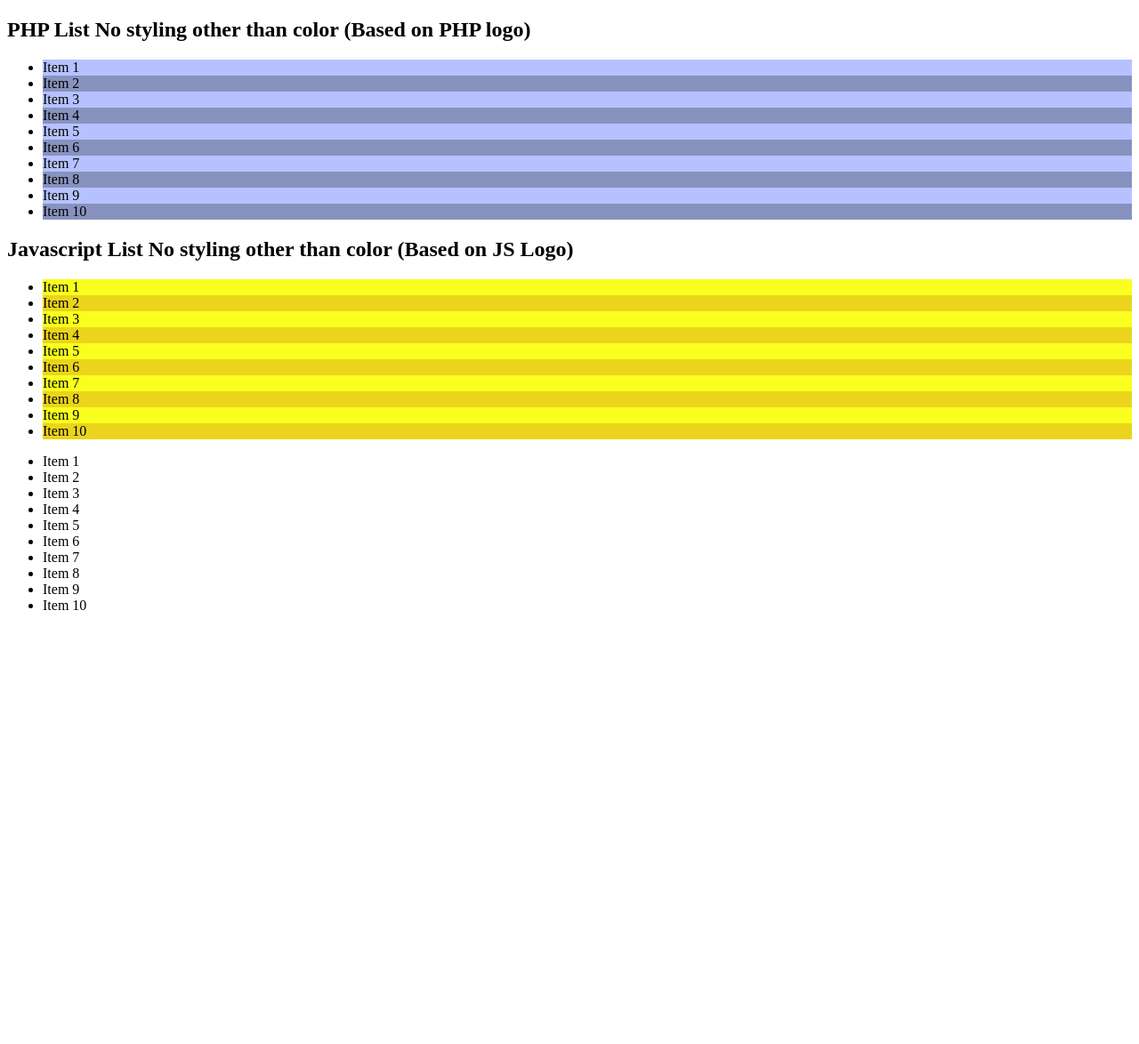
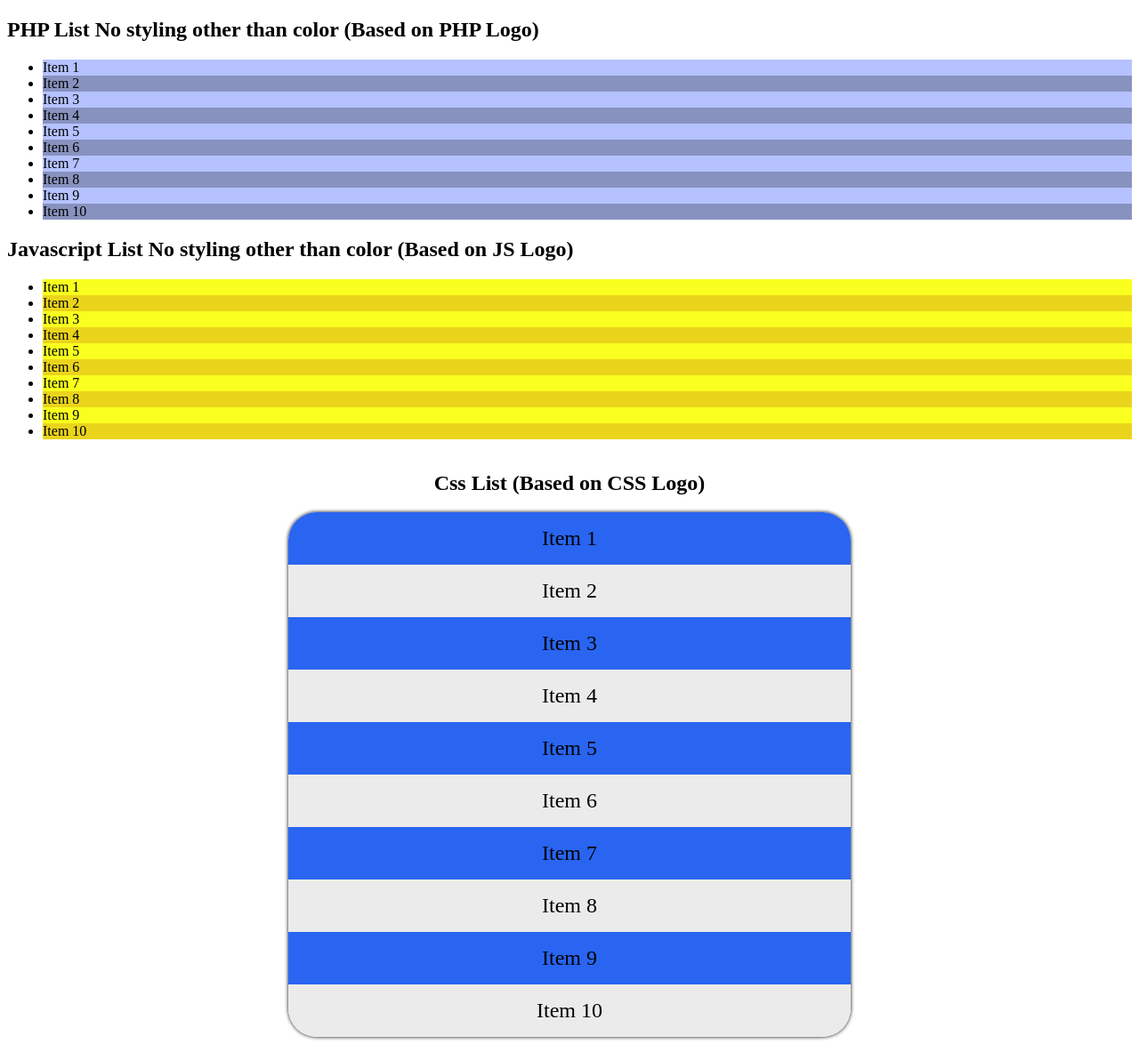
Before and after one commit to Antonio-Bennett/Antonio_Bennett_Programming_Challenge, a PHP site: page / in a window 1280 px wide. Shown: the whole page at 89% size. Before the commit the page ends 686 px from the top, so only its background shows below. Run offline with PHP 8.4, Linux system fonts and the light colour scheme.

Commit message:
css list complete

```diff
--- a/index.php
+++ b/index.php
@@ -12,7 +12,7 @@ declare(strict_types=1); ?>
 
 <body>
   <?php
-  echo "<h2>PHP List No styling other than color (Based on PHP logo)</h2>";
+  echo "<h2>PHP List No styling other than color (Based on PHP Logo)</h2>";
   $style = array("style='background-color: #8892bf;'", "style='background-color: #b5c2ff;'");
   echo "<ul>";
   for ($i = 1; $i <= 10; $i++) {
@@ -21,11 +21,11 @@ declare(strict_types=1); ?>
   echo "</ul>";
 
   //This is the css list that we will style
-  echo "<ul id='cssList'>";
+  echo "<div id='wrapper'><h2>Css List (Based on CSS Logo)</h2><div><ul id='cssList'>";
   for ($i = 1; $i <= 10; $i++) {
     echo "<li> Item $i </li>";
   }
-  echo "</ul>";
+  echo "</ul></div></div>";
   ?>
 </body>
 
--- a/style.css
+++ b/style.css
@@ -0,0 +1,34 @@
+#wrapper {
+  display: flex;
+  flex-direction: column;
+  justify-content: center;
+  align-items: center;
+  width: 100%;
+}
+
+#wrapper > div {
+  border-radius: 2rem;
+  box-shadow: 0px 0px 4px 0px;
+  width: 50%;
+  text-align: center;
+  overflow: hidden;
+}
+
+#wrapper ul {
+  margin: 0;
+  padding: 0;
+  list-style-type: none;
+  font-size: 1.5rem;
+}
+
+#wrapper li {
+  padding: 1rem;
+}
+
+#wrapper li:nth-child(odd) {
+  background-color: #2965f1;
+}
+
+#wrapper li:nth-child(even) {
+  background-color: #ebebeb;
+}
```
